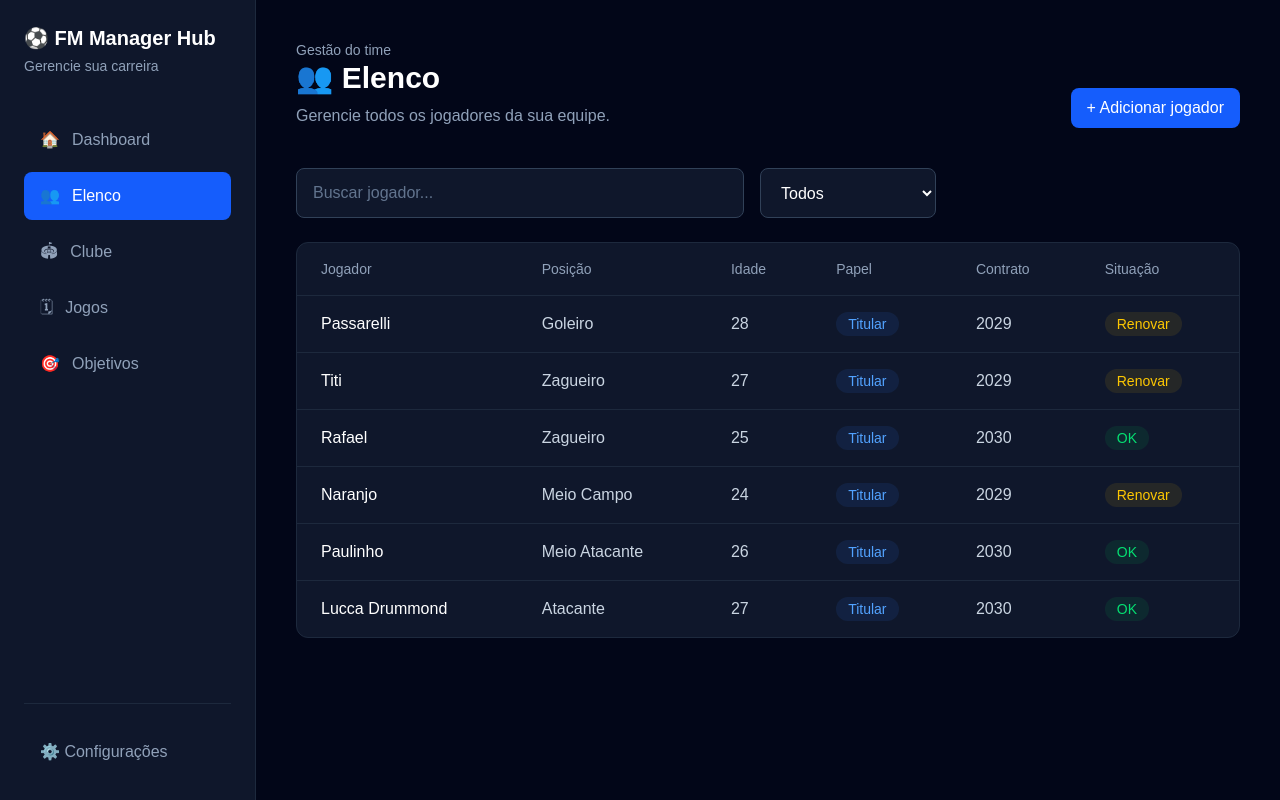
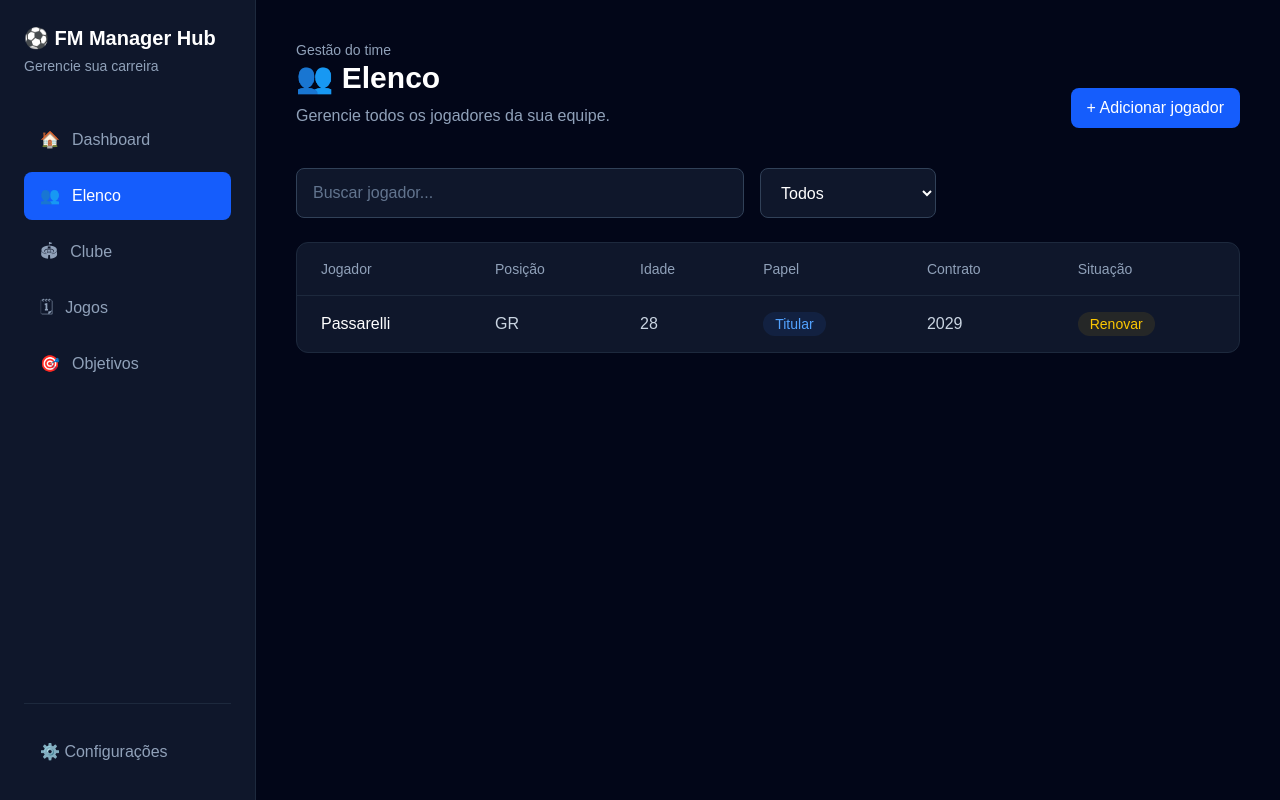
Before and after one commit to gabrielmiilanez/fm-manager-hub, a Next.js app: page /squad in a window 1280 px wide. Built offline with nearby package versions, Linux system fonts and the light colour scheme.

Commit message:
:sparkles: feat: implementação de edição e exclusão de jogadores da lista

```diff
--- a/app/squad/page.tsx
+++ b/app/squad/page.tsx
@@ -1,6 +1,6 @@
 "use client";
 
-import { useState } from "react";
+import { useEffect, useState } from "react";
 import { AppShell } from "@/components/layout/AppShell";
 import { PlayerTable } from "@/components/squad/PlayerTable";
 import { SquadFilters } from "@/components/squad/SquadFilters";
@@ -8,73 +8,79 @@ import { PlayerForm } from "@/components/squad/PlayerForm";
 import { PlayerDetailsModal } from "@/components/squad/PlayerDetailsModal";
 import { Player } from "@/types/player";
 
+const STORAGE_KEY = "fm-manager-hub-players";
+
 const initialPlayers: Player[] = [
   {
     id: 1,
     name: "Passarelli",
-    position: "Goleiro",
+    position: "GR",
     age: 28,
     role: "Titular",
     contractEnd: "2029",
     status: "Renovar",
   },
-  {
-    id: 2,
-    name: "Titi",
-    position: "Zagueiro",
-    age: 27,
-    role: "Titular",
-    contractEnd: "2029",
-    status: "Renovar",
-  },
-  {
-    id: 3,
-    name: "Rafael",
-    position: "Zagueiro",
-    age: 25,
-    role: "Titular",
-    contractEnd: "2030",
-    status: "OK",
-  },
-  {
-    id: 4,
-    name: "Naranjo",
-    position: "Meio Campo",
-    age: 24,
-    role: "Titular",
-    contractEnd: "2029",
-    status: "Renovar",
-  },
-  {
-    id: 5,
-    name: "Paulinho",
-    position: "Meio Atacante",
-    age: 26,
-    role: "Titular",
-    contractEnd: "2030",
-    status: "OK",
-  },
-  {
-    id: 6,
-    name: "Lucca Drummond",
-    position: "Atacante",
-    age: 27,
-    role: "Titular",
-    contractEnd: "2030",
-    status: "OK",
-  },
 ];
 
 export default function SquadPage() {
-  const [players, setPlayers] = useState<Player[]>(initialPlayers);
+  const [players, setPlayers] =
+    useState<Player[]>(initialPlayers);
+
+  const [hasLoadedPlayers, setHasLoadedPlayers] =
+    useState(false);
 
   const [search, setSearch] = useState("");
 
-  const [positionFilter, setPositionFilter] = useState("Todos");
+  const [positionFilter, setPositionFilter] =
+    useState("Todos");
 
-  const [isFormOpen, setIsFormOpen] = useState(false);
+  // Modal de adicionar
+  const [isFormOpen, setIsFormOpen] =
+    useState(false);
 
-  const [selectedPlayer, setSelectedPlayer] = useState<Player | null>(null);
+  // Jogador selecionado para visualizar detalhes
+  const [selectedPlayer, setSelectedPlayer] =
+    useState<Player | null>(null);
+
+  // Jogador selecionado para edição
+  const [editingPlayer, setEditingPlayer] =
+    useState<Player | null>(null);
+
+  // Carrega os jogadores salvos
+  useEffect(() => {
+    const savedPlayers =
+      localStorage.getItem(STORAGE_KEY);
+
+    if (savedPlayers) {
+      try {
+        const parsedPlayers =
+          JSON.parse(savedPlayers);
+
+        if (Array.isArray(parsedPlayers)) {
+          setPlayers(parsedPlayers);
+        }
+      } catch (error) {
+        console.error(
+          "Erro ao carregar jogadores:",
+          error
+        );
+      }
+    }
+
+    setHasLoadedPlayers(true);
+  }, []);
+
+  // Salva os jogadores sempre que houver alteração
+  useEffect(() => {
+    if (!hasLoadedPlayers) {
+      return;
+    }
+
+    localStorage.setItem(
+      STORAGE_KEY,
+      JSON.stringify(players)
+    );
+  }, [players, hasLoadedPlayers]);
 
   const filteredPlayers = players.filter((player) => {
     const matchesSearch = player.name
@@ -82,24 +88,60 @@ export default function SquadPage() {
       .includes(search.toLowerCase());
 
     const matchesPosition =
-      positionFilter === "Todos" || player.position === positionFilter;
+      positionFilter === "Todos" ||
+      player.position === positionFilter;
 
     return matchesSearch && matchesPosition;
   });
 
   function handleAddPlayer(player: Player) {
-    setPlayers((currentPlayers) => [...currentPlayers, player]);
+    setPlayers((currentPlayers) => [
+      ...currentPlayers,
+      player,
+    ]);
 
     setIsFormOpen(false);
   }
 
+  function handleUpdatePlayer(updatedPlayer: Player) {
+    setPlayers((currentPlayers) =>
+      currentPlayers.map((player) =>
+        player.id === updatedPlayer.id
+          ? updatedPlayer
+          : player
+      )
+    );
+
+    setEditingPlayer(null);
+  }
+
+  function handleDeletePlayer(playerToDelete: Player) {
+    setPlayers((currentPlayers) =>
+      currentPlayers.filter(
+        (player) => player.id !== playerToDelete.id
+      )
+    );
+
+    setSelectedPlayer(null);
+  }
+
+  function handleEditPlayer(player: Player) {
+    setSelectedPlayer(null);
+    setEditingPlayer(player);
+  }
+
   return (
     <AppShell>
+      {/* Cabeçalho */}
       <div className="mb-10 flex flex-col justify-between gap-6 md:flex-row md:items-end">
         <div>
-          <p className="text-sm text-slate-400">Gestão do time</p>
+          <p className="text-sm text-slate-400">
+            Gestão do time
+          </p>
 
-          <h1 className="text-3xl font-bold">👥 Elenco</h1>
+          <h1 className="text-3xl font-bold">
+            👥 Elenco
+          </h1>
 
           <p className="mt-2 text-slate-400">
             Gerencie todos os jogadores da sua equipe.
@@ -114,6 +156,7 @@ export default function SquadPage() {
         </button>
       </div>
 
+      {/* Filtros */}
       <SquadFilters
         search={search}
         positionFilter={positionFilter}
@@ -121,11 +164,13 @@ export default function SquadPage() {
         onPositionChange={setPositionFilter}
       />
 
+      {/* Tabela */}
       <PlayerTable
         players={filteredPlayers}
         onPlayerClick={setSelectedPlayer}
       />
 
+      {/* Modal de adicionar */}
       {isFormOpen && (
         <PlayerForm
           onClose={() => setIsFormOpen(false)}
@@ -133,10 +178,22 @@ export default function SquadPage() {
         />
       )}
 
+      {/* Modal de detalhes */}
       {selectedPlayer && (
         <PlayerDetailsModal
           player={selectedPlayer}
           onClose={() => setSelectedPlayer(null)}
+          onEdit={handleEditPlayer}
+          onDelete={handleDeletePlayer}
+        />
+      )}
+
+      {/* Modal de edição */}
+      {editingPlayer && (
+        <PlayerForm
+          player={editingPlayer}
+          onClose={() => setEditingPlayer(null)}
+          onSubmit={handleUpdatePlayer}
         />
       )}
     </AppShell>
--- a/components/squad/PlayerForm.tsx
+++ b/components/squad/PlayerForm.tsx
@@ -8,6 +8,7 @@ import {
 } from "@/types/player";
 
 interface PlayerFormProps {
+  player?: Player;
   onClose: () => void;
   onSubmit: (player: Player) => void;
 }
@@ -17,8 +18,13 @@ const positions = [
   "Zagueiro",
   "Lateral Direito",
   "Lateral Esquerdo",
+  "Volante",
   "Meio Campo",
+  "Meia Esquerda",
+  "Meia Direita",
   "Meio Atacante",
+  "Ponta Esquerda",
+  "Ponta Direita",
   "Atacante",
 ];
 
@@ -40,20 +46,40 @@ const statuses: PlayerStatus[] = [
 ];
 
 export function PlayerForm({
+  player,
   onClose,
   onSubmit,
 }: PlayerFormProps) {
-  const [name, setName] = useState("");
-  const [position, setPosition] = useState("PL");
-  const [age, setAge] = useState("");
+  const isEditing = Boolean(player);
+
+  const [name, setName] = useState(
+    player?.name ?? ""
+  );
+
+  const [position, setPosition] = useState(
+    player?.position ?? "PL"
+  );
+
+  const [age, setAge] = useState(
+    player?.age?.toString() ?? ""
+  );
+
   const [role, setRole] =
-    useState<PlayerRole>("Reserva");
+    useState<PlayerRole>(
+      player?.role ?? "Reserva"
+    );
 
   const [contractEnd, setContractEnd] =
-    useState("");
+    useState(
+      player?.contractEnd === "Não informado"
+        ? ""
+        : player?.contractEnd ?? ""
+    );
 
   const [status, setStatus] =
-    useState<PlayerStatus>("OK");
+    useState<PlayerStatus>(
+      player?.status ?? "OK"
+    );
 
   const [error, setError] = useState("");
 
@@ -72,8 +98,8 @@ export function PlayerForm({
       return;
     }
 
-    const newPlayer: Player = {
-      id: Date.now(),
+    const updatedPlayer: Player = {
+      id: player?.id ?? Date.now(),
       name: name.trim(),
       position,
       age: Number(age),
@@ -83,22 +109,26 @@ export function PlayerForm({
       status,
     };
 
-    onSubmit(newPlayer);
+    onSubmit(updatedPlayer);
   }
 
   return (
-    <div className="fixed inset-0 z-50 flex items-center justify-center bg-black/70 p-4">
+    <div className="fixed inset-0 z-[60] flex items-center justify-center bg-black/70 p-4">
       <div className="w-full max-w-lg rounded-xl border border-slate-700 bg-slate-900 p-6 shadow-2xl">
 
         {/* Cabeçalho */}
         <div className="mb-6 flex items-start justify-between">
           <div>
             <h2 className="text-xl font-bold">
-              Novo jogador
+              {isEditing
+                ? "Editar jogador"
+                : "Novo jogador"}
             </h2>
 
             <p className="mt-1 text-sm text-slate-400">
-              Adicione um jogador ao seu elenco.
+              {isEditing
+                ? "Atualize as informações do jogador."
+                : "Adicione um jogador ao seu elenco."}
             </p>
           </div>
 
@@ -188,7 +218,9 @@ export function PlayerForm({
             <select
               value={role}
               onChange={(e) =>
-                setRole(e.target.value as PlayerRole)
+                setRole(
+                  e.target.value as PlayerRole
+                )
               }
               className="w-full rounded-lg border border-slate-700 bg-slate-950 px-4 py-3 text-white outline-none focus:border-blue-500"
             >
@@ -267,7 +299,9 @@ export function PlayerForm({
               type="submit"
               className="rounded-lg bg-blue-600 px-5 py-2 font-medium text-white transition hover:bg-blue-500"
             >
-              Adicionar jogador
+              {isEditing
+                ? "Salvar alterações"
+                : "Adicionar jogador"}
             </button>
           </div>
         </form>
```
Also changed, not shown: app/types/player.ts (+1 -22 lines), components/squad/PlayerDetailsModal.tsx (+43 -100 lines).
